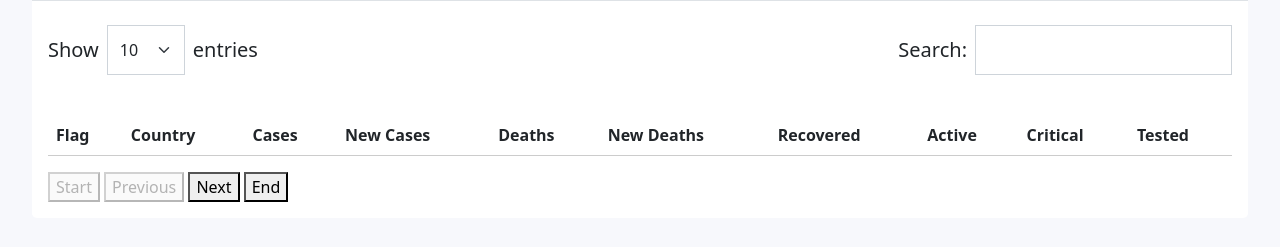
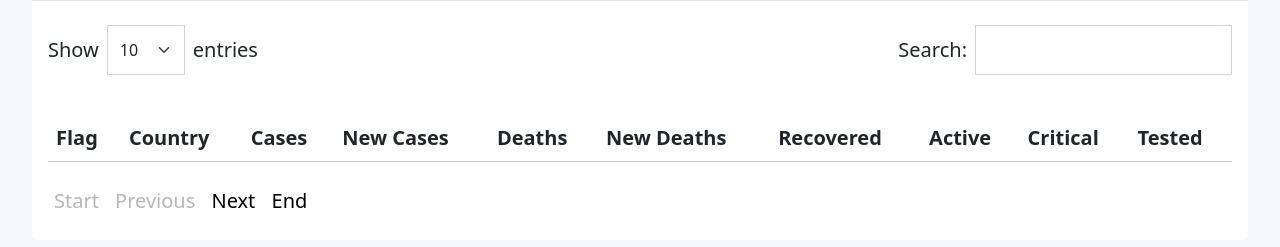
Before and after one commit to JymmyMurillo/Impacto-Covid-19-en-el-mundo, a plain HTML site: page Tracker_2/Tracker_2.html in a window 1280 px wide. Shown: the part 119-366 px from the top of the page. Drawn offline with nearby package versions, Linux system fonts and the light colour scheme; no server answers.

Commit message:
Arreglando botones de paginacion Tracker_2

```diff
--- a/Tracker_2/Tracker_2.css
+++ b/Tracker_2/Tracker_2.css
@@ -39,3 +39,14 @@ body {
   height: auto;
   background-color: white;
 }
+
+.btnPagination {
+background-color: transparent;
+border: 0;
+
+}
+
+.btnPagination:hover {
+  background-color: #3639AE;
+  color: white !important;
+}
--- a/Tracker_2/Tracker_2.html
+++ b/Tracker_2/Tracker_2.html
@@ -1,5 +1,6 @@
 <!DOCTYPE html>
 <html lang="es">
+
 <head>
   <meta charset="UTF-8" />
   <meta http-equiv="X-UA-Compatible" content="IE=edge" />
@@ -7,12 +8,8 @@
   <title>Tracker2</title>
   <link rel="stylesheet" href="./Tracker_2.css" />
   <!-- Boostrap css-->
-    <link
-      href="https://cdn.jsdelivr.net/npm/bootstrap@5.1.3/dist/css/bootstrap.min.css"
-      rel="stylesheet"
-      integrity="sha384-1BmE4kWBq78iYhFldvKuhfTAU6auU8tT94WrHftjDbrCEXSU1oBoqyl2QvZ6jIW3"
-      crossorigin="anonymous"
-    />
+  <link href="https://cdn.jsdelivr.net/npm/bootstrap@5.1.3/dist/css/bootstrap.min.css" rel="stylesheet"
+    integrity="sha384-1BmE4kWBq78iYhFldvKuhfTAU6auU8tT94WrHftjDbrCEXSU1oBoqyl2QvZ6jIW3" crossorigin="anonymous" />
 </head>
 
 <body>
@@ -20,16 +17,10 @@
     <div class="border-bottom border-2 p-3">
       <h1>Ajax Data Table - Covid-19 Country Wise State</h1>
     </div>
-      <div
-        class="d-flex flex-sm-row flex-column justify-content-between align-items-center p-3"
-      >
+    <div class="d-flex flex-sm-row flex-column justify-content-between align-items-center p-3">
       <div class="d-flex flex-row align-items-center fs-5">
         <span>Show</span>
-          <select
-            id="pageSize"
-            class="form-select m-2 entries rounded-0"
-            aria-label="Default select example"
-          >
+        <select id="pageSize" class="form-select m-2 entries rounded-0" aria-label="Default select example">
           <option selected>10</option>
           <option value="25">25</option>
           <option value="50">50</option>
@@ -41,15 +32,11 @@
       <div class="d-flex flex-row align-items-center fs-5">
         <span class="m-2">Search:</span>
 
-          <input
-            id="toSearch"
-            type="text"
-            class="form-control search rounded-0"
-          />
+        <input id="toSearch" type="text" class="form-control search rounded-0" />
       </div>
     </div>
     <div class="p-3">
-        <table id="table" class="table table-borderless">
+      <table id="table" class="table table-borderless fs-5">
         <thead>
           <tr>
             <th>Flag</th>
@@ -66,15 +53,22 @@
         </thead>
         <tbody id="tBody"></tbody>
       </table>
+      <div class="d-flex flex-sm-row  flex-column align-items-center justify-content-between ">
+        <div>
+          <button id="btnStart" class="btnPagination py-2 rounded-3 fs-5">Start</button>
+          <button id="btnPrev" class="btnPagination py-2 rounded-3 fs-5">Previous</button>
+          <button id="btnNext" class="btnPagination py-2 rounded-3 fs-5">Next</button>
+          <button id="btnEnd" class="btnPagination py-2 rounded-3 fs-5">End</button>
+        </div>
+        <div>
+          <p id="paginationInfo" class="m-0 fs-5"></p>
+        </div>
+      </div>
 
-        <p id="paginationInfo"></p>
-        <button id="btnStart">Start</button>
-        <button id="btnPrev">Previous</button>
-        <button id="btnNext">Next</button>
-        <button id="btnEnd">End</button>
     </div>
   </div>
 
   <script src="./Tracker_2.js"></script>
 </body>
+
 </html>
```
Also changed, not shown: Tracker_1/Tracker_1.html (+1 -1 lines), Tracker_1/Tracker_1.js (+7 -4 lines). Lines whose indentation alone changed are shown as unchanged.
